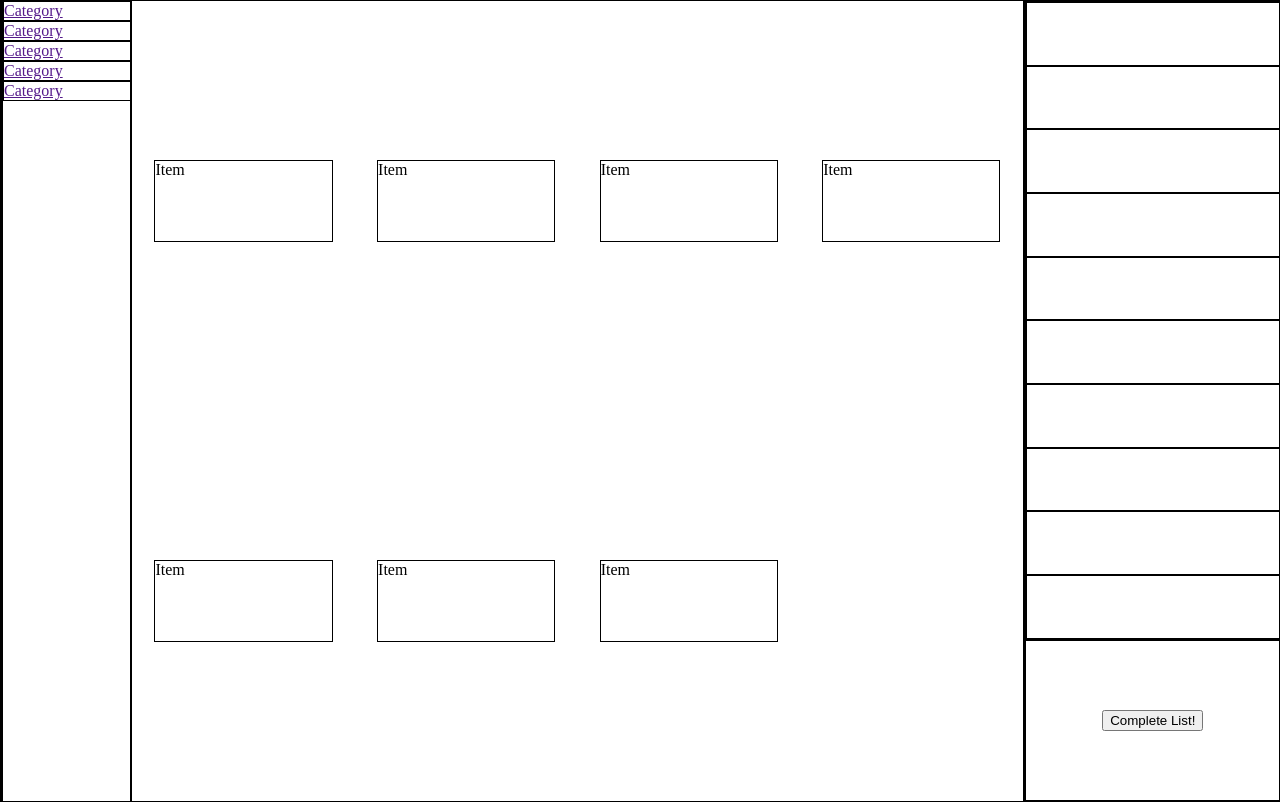
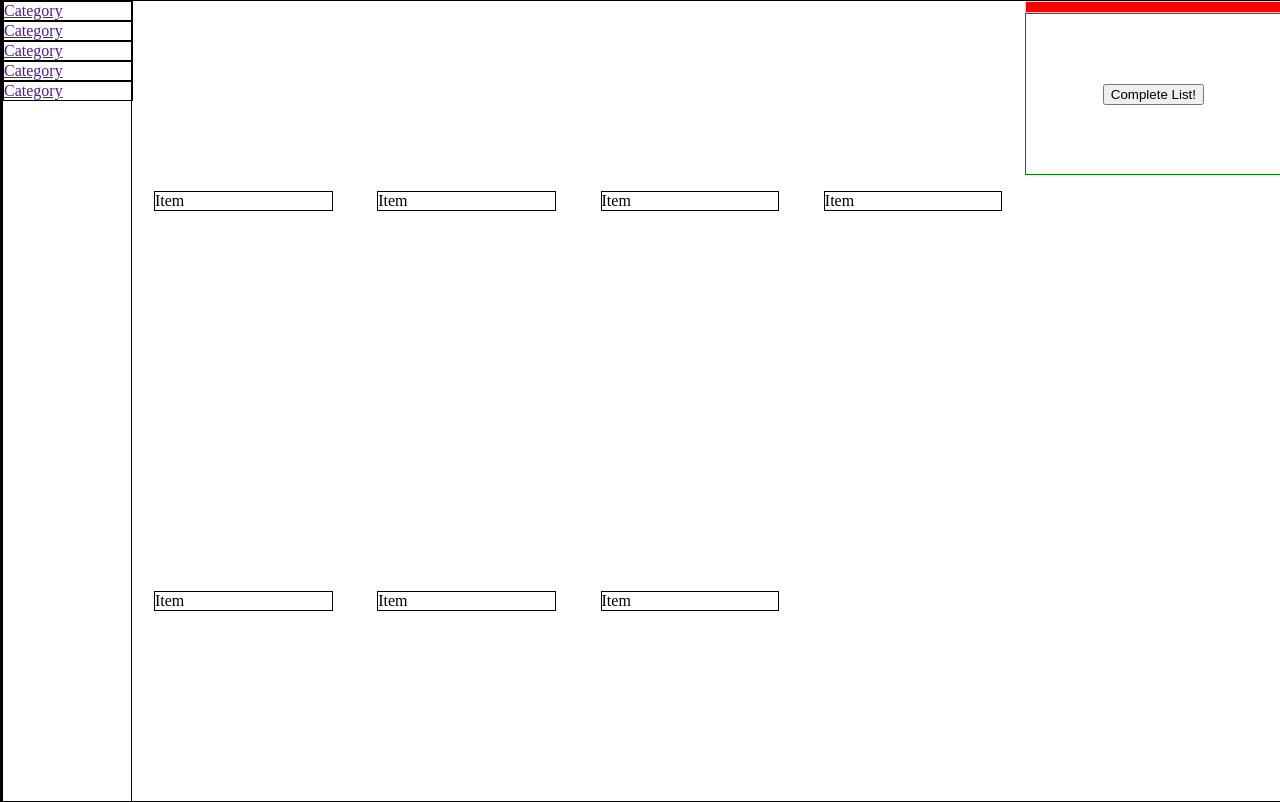
Before and after one commit to Zion-Haye/Matrix-SmartShopper, a Django app: page /Catalogue/1/ in a window 1280 px wide. Shown: the part 160-962 px from the top of the page. Run offline with Django 3.2, Linux system fonts and the light colour scheme.

Commit message:
Iteration 1 - Pages connected

```diff
--- a/smartshopperapp/static/stylesheets/cataloguestyle.css
+++ b/smartshopperapp/static/stylesheets/cataloguestyle.css
@@ -35,11 +35,11 @@
     justify-content: space-around;
     align-content: space-around;
 
-    border:0.5px solid black;
+
 }
 
 .catalogue-items{
-    height:10vh;
+    height:auto;
     border:0.5px solid black;
 }
 
@@ -49,13 +49,11 @@
 
     display:flex;
     flex-direction: column;
-
-    border:0.5px solid black;
 }
 
 #items-section{
     width:100%;
-    height:80%;
+    height:10px;
 
     display:flex;
     flex-direction: column;
@@ -63,13 +61,14 @@
     overflow-y: scroll;
     overflow-x: hidden;
 
-    border:0.5px solid black;
+    border:1px solid pink;
+    background-color: red;
 }
 
 .cart-items{
     width:100%;
-    height:10vh;
-    border:0.5px solid black;
+    height:1000px;
+
 }
 
 #button-section{
@@ -80,6 +79,5 @@
     justify-content: center;
     align-items: center;
 
-
-    border:0.5px solid black;
+    border:0.5px solid green;
 }
--- a/smartshopperapp/templates/catalogue.html
+++ b/smartshopperapp/templates/catalogue.html
@@ -68,7 +68,8 @@
 
             <div id="items-section">
 
-                <!--Delete-->
+
+                <!--Delet
                 <div class="cart-items">
 
                 </div>
@@ -99,7 +100,7 @@
                 <div class="cart-items">
 
                 </div>
-                <!--Delete-->
+                Delete-->
 
             </div>
 
--- a/smartshopperapp/views.py
+++ b/smartshopperapp/views.py
@@ -12,7 +12,7 @@ def display_category_page(request):
     return render (request , 'selectcategory.html' )
 
 def display_catalogue_page(request , category):
-    print("Choosen category: " , category)
+    print("Choosen Category: " , category)
 
     #category = {}
     #category['category']=category
```
